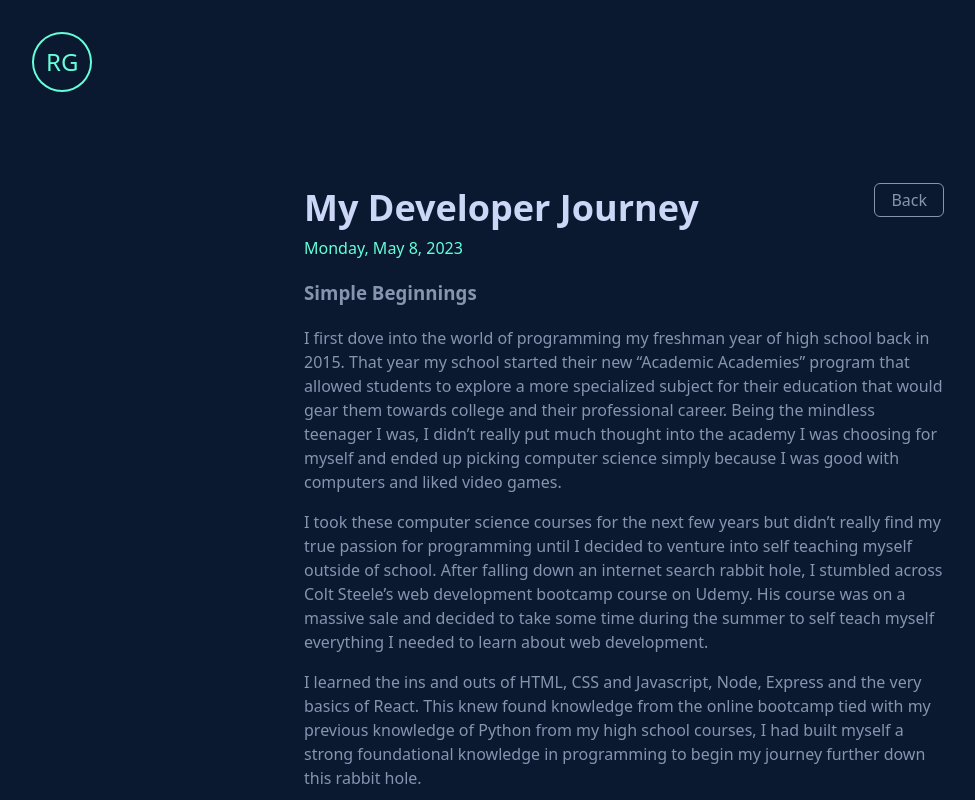
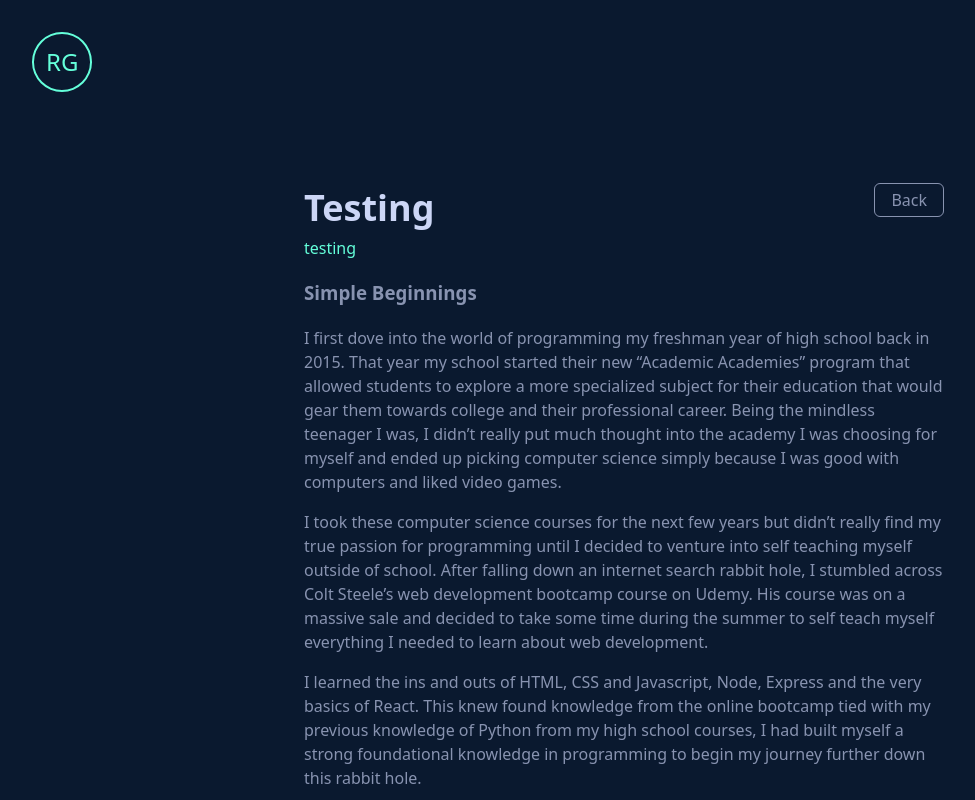
Before and after one commit to rileygrotenhuis/rileygrotenhuis.com, a Next.js app: page /blog/my-developer-journey in a window 1280 px wide. Shown: the top 800 px of the page, without its empty margins (16-991 px from the left). Built offline with nearby package versions, Linux system fonts and the light colour scheme.

Commit message:
wip: testing theory

```diff
--- a/src/app/blog/[slug]/page.js
+++ b/src/app/blog/[slug]/page.js
@@ -10,15 +10,22 @@ const getPostContent = (slug) => {
 };
 
 const getPostMetaData = (slug) => {
-  const folder = './posts/';
-  const content = fs.readFileSync(`${folder}${slug}.md`, 'utf8');
+  // const folder = './posts/';
+  // const content = fs.readFileSync(`${folder}${slug}.md`, 'utf8');
 
-  const metaData = matter(content);
+  // const metaData = matter(content);
+
+  // return {
+  //   title: metaData.data.title,
+  //   date: metaData.data.date,
+  //   subtitle: metaData.data.subtitle,
+  //   slug: slug.replace('.md', ''),
+  // };
 
   return {
-    title: metaData.data.title,
-    date: metaData.data.date,
-    subtitle: metaData.data.subtitle,
+    title: 'Testing',
+    date: 'testing',
+    subtitle: 'testing',
     slug: slug.replace('.md', ''),
   };
 };
```
